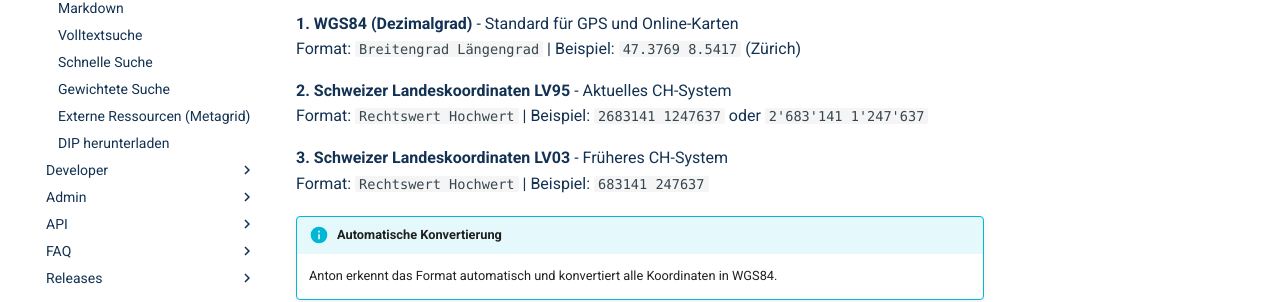
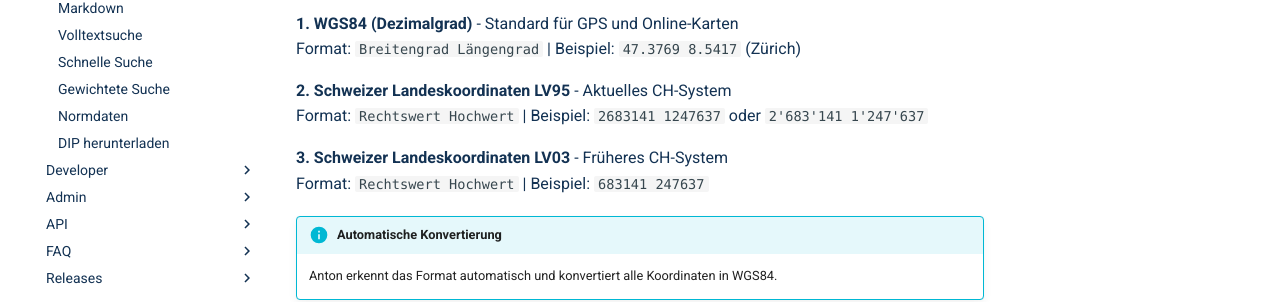
Before and after one commit to kraenzle-ritter/anton-documentation, an MkDocs documentation site: the page built from docs/user/places.md, in a window 1280 px wide. Shown: the part 448-750 px from the top of the page. Built offline with MkDocs 1.6.1 and Material for MkDocs 9.7.7, drawn with Linux system fonts in a browser that asks for light colours; some web fonts are replaced; comment, search, counter and statistics services are not loaded.

Commit message:
docs(nav): Navigationslabel zu "Normdaten" umbenennen
Klarer als "Externe Ressourcen (Metagrid)"; die Seite deckt GND, Wikidata
und Metagrid ab.

```diff
--- a/mkdocs.yml
+++ b/mkdocs.yml
@@ -56,7 +56,7 @@ nav:
     - Volltextsuche: user/search.md
     - Schnelle Suche: user/search-v2.md
     - Gewichtete Suche: user/weighted-search.md
-    - Externe Ressourcen (Metagrid): user/resources.md
+    - Normdaten: user/resources.md
     - DIP herunterladen: user/download-dip.md
     #- SIP Ingest: user/sip-ingest.md
     # - Formulare: user/forms.md
```
